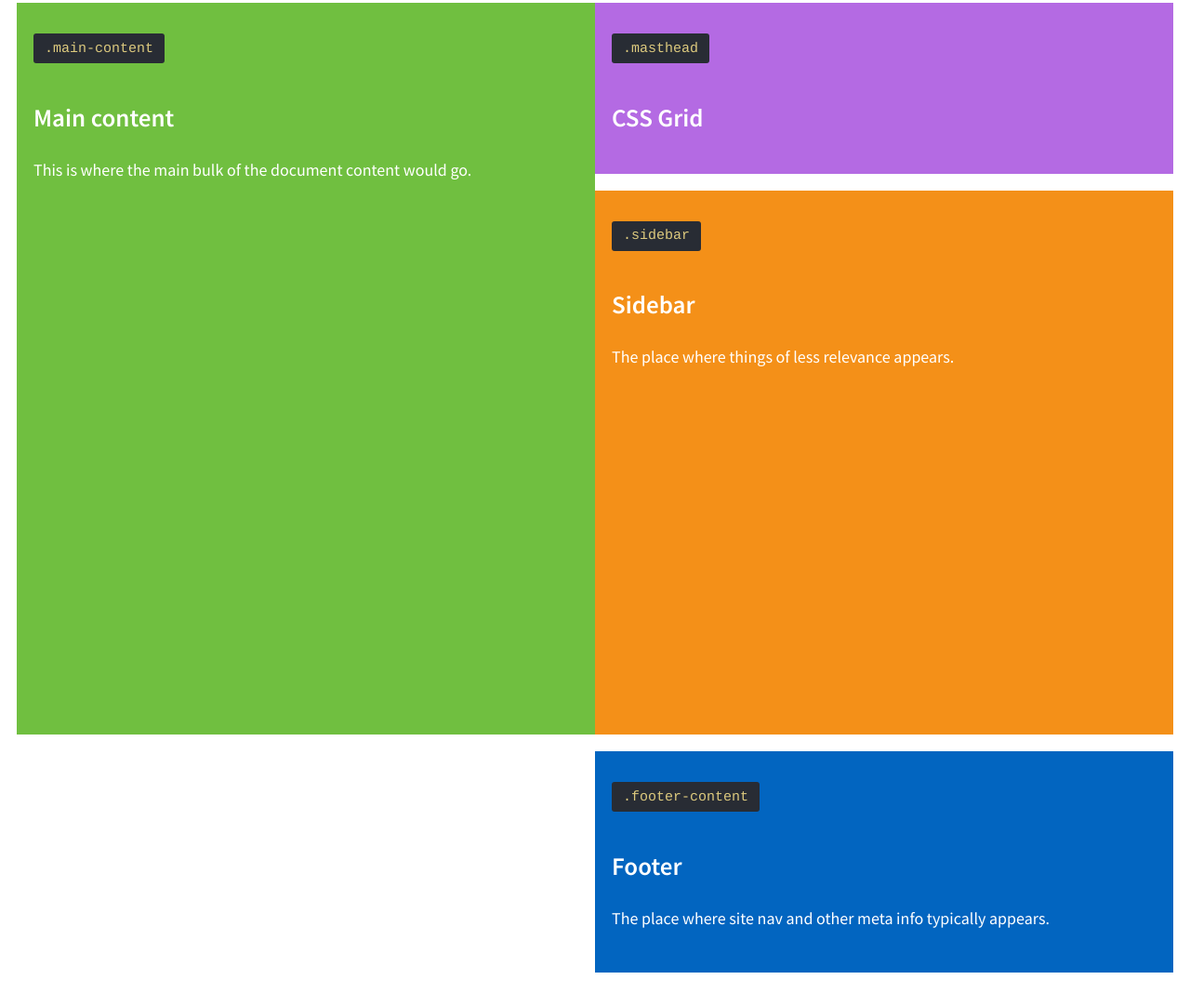
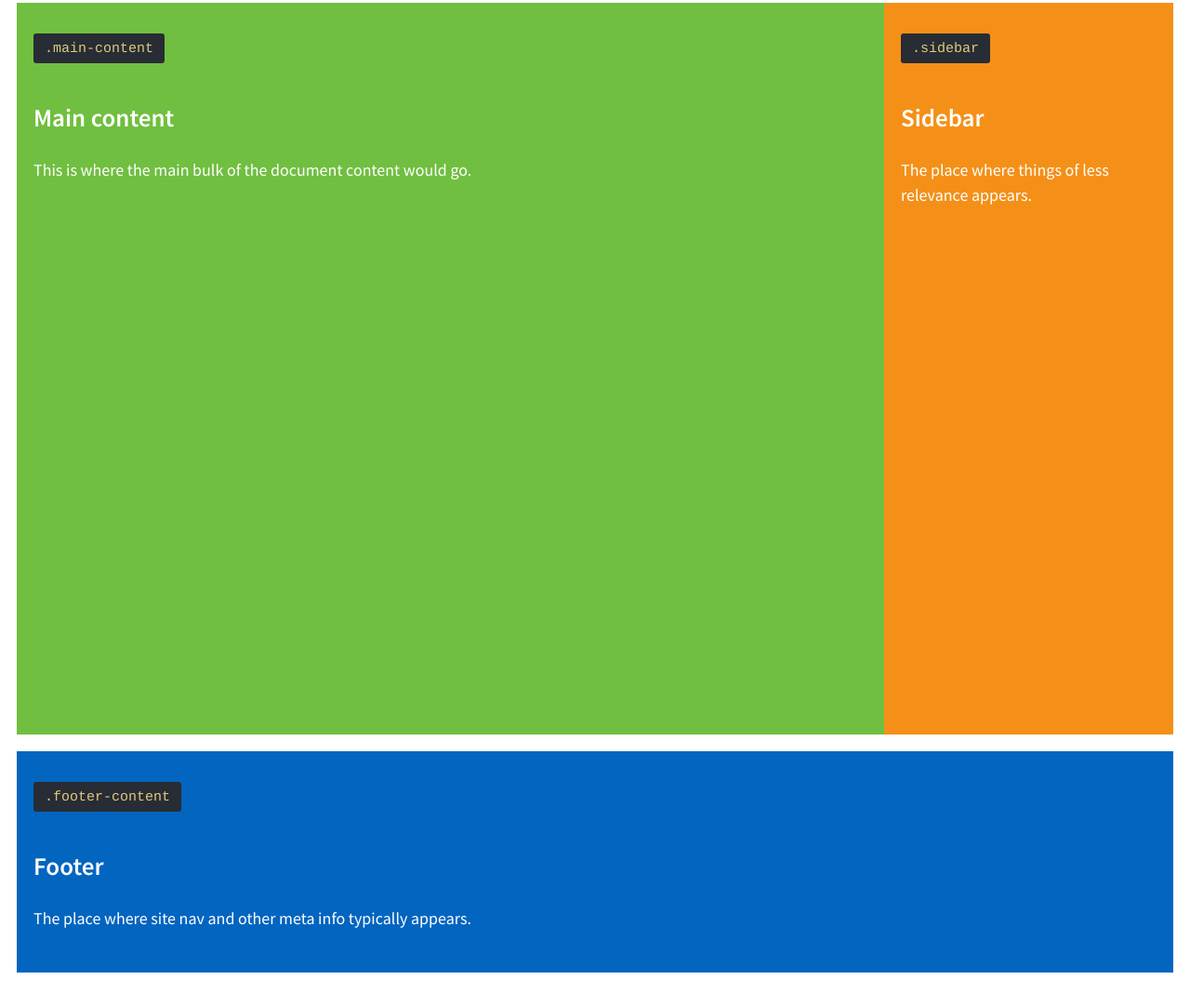
Before and after one commit to nigmasilmi/css-grid-going-further, a plain HTML site: page index.html in a window 1280 px wide. Shown: the part 233-1315 px from the top of the page at 93% size. Drawn offline with Linux system fonts and the light colour scheme.

Commit message:
defining and using named lines

```diff
--- a/style-grid.css
+++ b/style-grid.css
@@ -1,26 +1,30 @@
 .site {
   display: grid;
-  /* it says place a line at 50% and the other at 50% */
-  grid-template-columns: repeat(2, 1fr);
+  grid-template-columns: [main-start] 2fr [main-end] 1fr [sidebar-start] 1fr [sidebar-end];
   grid-template-rows: auto 1fr 3fr;
 }
 
 .masthead {
-  grid-column: 2/4;
+  grid-column: main-start/sidebar-start;
   grid-row: 2/3;
 }
 
 .page-title {
-  grid-column: 1/4;
+  grid-column: main-start/sidebar-end;
   grid-row: 1/2;
 }
 
+.sidebar {
+  grid-column: sidebar-start/sidebar-end;
+  grid-row: 2/4;
+}
+
 .main-content {
-  grid-column: 1/2;
+  grid-column: main-start/sidebar-end;
   grid-row: 2/4;
 }
 
 .footer-content {
-  grid-column: 2/2 span;
+  grid-column: 1/4 span;
   grid-row: 4;
 }
```
Also changed, not shown: 1 other file.
